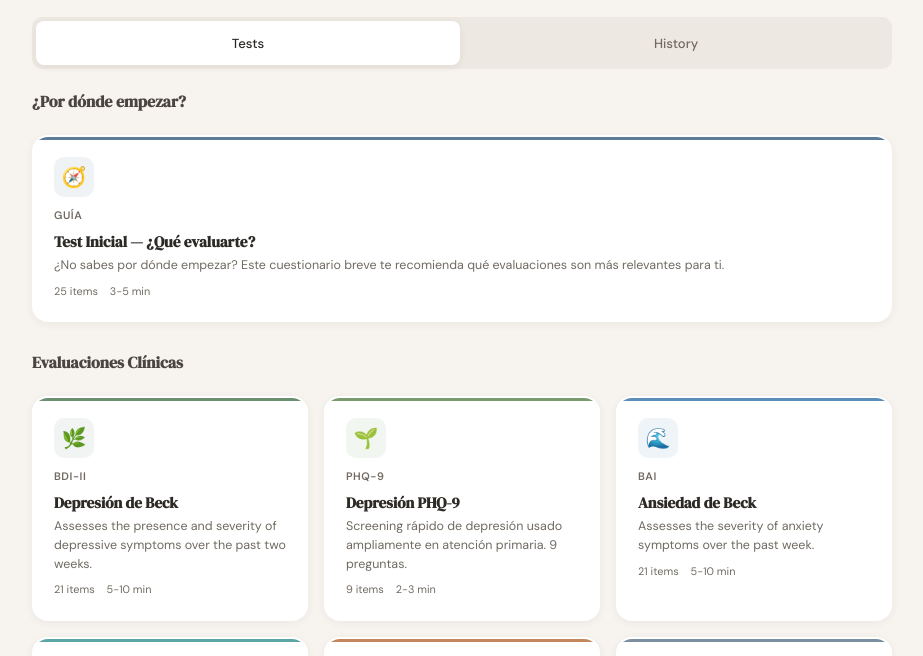
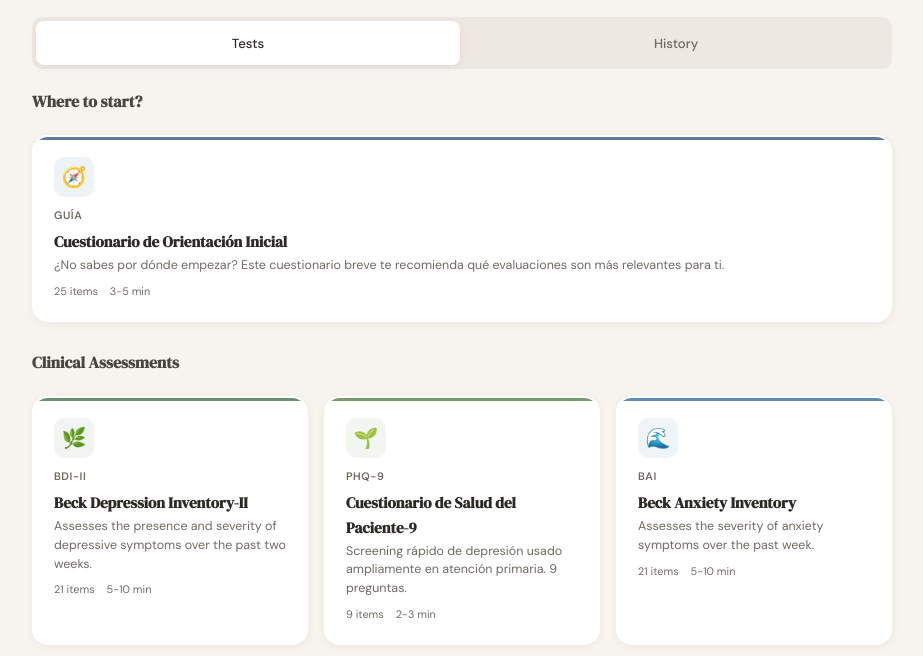
Before and after one commit to luisfernandobarrera/mental-health-assessments, a plain HTML site: page index.html in a window 1280 px wide. Shown: the part 127-783 px from the top of the page, without its empty margins (178-1101 px from the left). Drawn offline with nearby package versions, Linux system fonts and the light colour scheme.

Commit message:
Fix i18n: translate test cards, questions, results, and UI strings
- Test card titles now use fullName from i18n (falls back to Spanish)
- Category headers fully translated in all 12 languages
- Resume banner translated with placeholder support
- Fix variable shadowing bug in checkResume (t shadowed i18n function)
- Date formatting uses currentLang locale
- Result labels/descriptions overlay from i18n after getResult()

Co-Authored-By: Claude Opus 4.6 <noreply@anthropic.com>

```diff
--- a/i18n/ar.js
+++ b/i18n/ar.js
@@ -23,6 +23,12 @@ const LANG_AR = {
     disclaimerText: 'هذا الاختبار هو أداة تقييم ذاتي ولا يحل محل تشخيص أخصائي الصحة النفسية. إذا شعرت أنك بحاجة إلى مساعدة، يرجى استشارة متخصص.',
     privacyTitle: 'خصوصيتك:',
     privacyText: 'يتم تخزين نتائجك فقط في متصفحك (localStorage). لا يتم إرسال أي بيانات إلى أي خادم ولا تخرج من جهاز الكمبيوتر الخاص بك.',
+    cat_triage: 'من أين تبدأ؟',
+    cat_clinical: 'التقييمات السريرية',
+    cat_screening: 'الفحص والكشف',
+    cat_wellbeing: 'الرفاهية وتقدير الذات',
+    cat_personality: 'الشخصية',
+    cat_advanced: 'التقييم المتقدم',
     noRecords: "لا توجد سجلات محفوظة.",
     completeFirst: "أكمل اختباراً واحداً على الأقل لعرض السجل.",
     goToTests: "الذهاب إلى الاختبارات",
@@ -35,6 +41,8 @@ const LANG_AR = {
     disclaimer: "هذه الأداة للاسترشاد فقط ولا تحل محل التقييم المهني. استشر أخصائي الصحة النفسية للحصول على تشخيص دقيق.",
     resumePrompt: "لديك اختبار قيد التنفيذ",
     continueTest: "متابعة الاختبار",
+    resumeMessage: "لديك اختبار {test} قيد التقدم ({n}/{total} أسئلة)",
+    dismiss: "إغلاق",
     questionsAnswered: "أسئلة تمت الإجابة عليها",
     inProgress: "قيد التنفيذ",
     testBy: "الاختبارات",
--- a/i18n/de.js
+++ b/i18n/de.js
@@ -23,6 +23,12 @@ const LANG_DE = {
     disclaimerText: 'Dieser Test ist ein Selbstbewertungsinstrument und ersetzt nicht die Diagnose eines Fachmanns für psychische Gesundheit. Wenn Sie das Gefühl haben, Hilfe zu benötigen, wenden Sie sich bitte an einen Spezialisten.',
     privacyTitle: 'Ihre Privatsphäre:',
     privacyText: 'Ihre Ergebnisse werden ausschließlich in Ihrem Browser gespeichert (localStorage). Es werden keine Daten an einen Server gesendet oder verlassen Ihren Computer.',
+    cat_triage: 'Wo anfangen?',
+    cat_clinical: 'Klinische Bewertungen',
+    cat_screening: 'Screening und Erkennung',
+    cat_wellbeing: 'Wohlbefinden und Selbstwertgefühl',
+    cat_personality: 'Persönlichkeit',
+    cat_advanced: 'Erweiterte Bewertung',
     noRecords: "Keine gespeicherten Einträge vorhanden.",
     completeFirst: "Schließen Sie mindestens einen Test ab, um den Verlauf zu sehen.",
     goToTests: "Zu den Tests",
@@ -35,6 +41,8 @@ const LANG_DE = {
     disclaimer: "Dieses Werkzeug dient nur zur Orientierung und ersetzt keine professionelle Beurteilung. Konsultieren Sie einen Facharzt für psychische Gesundheit für eine angemessene Diagnose.",
     resumePrompt: "Sie haben einen laufenden Test",
     continueTest: "Test fortsetzen",
+    resumeMessage: "Sie haben einen {test}-Test in Bearbeitung ({n}/{total} Fragen)",
+    dismiss: "Schließen",
     questionsAnswered: "Fragen beantwortet",
     inProgress: "In Bearbeitung",
     testBy: "Tests",
--- a/i18n/en.js
+++ b/i18n/en.js
@@ -23,6 +23,12 @@ const LANG_EN = {
     disclaimerText: 'This test is a self-assessment tool and does not replace a mental health professional\'s diagnosis. If you feel you need help, please consult a specialist.',
     privacyTitle: 'Your privacy:',
     privacyText: 'Your results are stored only in your browser (localStorage). No data is sent to any server or leaves your computer.',
+    cat_triage: 'Where to start?',
+    cat_clinical: 'Clinical Assessments',
+    cat_screening: 'Screening & Detection',
+    cat_wellbeing: 'Wellbeing & Self-Esteem',
+    cat_personality: 'Personality',
+    cat_advanced: 'Advanced Assessment',
     noRecords: "No saved records.",
     completeFirst: "Complete at least one test to see the history.",
     goToTests: "Go to tests",
@@ -35,6 +41,8 @@ const LANG_EN = {
     disclaimer: "This tool is for informational purposes only and does not replace a professional evaluation. Consult a mental health specialist for a proper diagnosis.",
     resumePrompt: "You have a test in progress",
     continueTest: "Continue test",
+    resumeMessage: "You have a {test} test in progress ({n}/{total} questions)",
+    dismiss: "Close",
     questionsAnswered: "questions answered",
     inProgress: "In progress",
     testBy: "Tests",
--- a/i18n/es.js
+++ b/i18n/es.js
@@ -23,6 +23,12 @@ const LANG_ES = {
     disclaimerText: 'Este test es una herramienta de autoevaluación y no sustituye el diagnóstico de un profesional de salud mental. Si sientes que necesitas ayuda, por favor consulta a un especialista.',
     privacyTitle: 'Tu privacidad:',
     privacyText: 'Tus resultados se almacenan únicamente en tu navegador (localStorage). Ningún dato se envía a ningún servidor ni sale de tu computadora.',
+    cat_triage: '¿Por dónde empezar?',
+    cat_clinical: 'Evaluaciones Clínicas',
+    cat_screening: 'Screening y Detección',
+    cat_wellbeing: 'Bienestar y Autoestima',
+    cat_personality: 'Personalidad',
+    cat_advanced: 'Evaluación Avanzada',
     noRecords: "No hay registros guardados.",
     completeFirst: "Completa al menos un test para ver el historial.",
     goToTests: "Ir a tests",
@@ -35,6 +41,8 @@ const LANG_ES = {
     disclaimer: "Esta herramienta es solo orientativa y no sustituye una evaluación profesional. Consulta a un especialista en salud mental para un diagnóstico adecuado.",
     resumePrompt: "Tienes un test en progreso",
     continueTest: "Continuar test",
+    resumeMessage: "Tienes un test de {test} en progreso ({n}/{total} preguntas)",
+    dismiss: "Cerrar",
     questionsAnswered: "preguntas respondidas",
     inProgress: "En progreso",
     testBy: "Tests",
--- a/i18n/fr.js
+++ b/i18n/fr.js
@@ -23,6 +23,12 @@ const LANG_FR = {
     disclaimerText: 'Ce test est un outil d\'auto-évaluation et ne remplace pas le diagnostic d\'un professionnel de santé mentale. Si vous sentez que vous avez besoin d\'aide, veuillez consulter un spécialiste.',
     privacyTitle: 'Votre vie privée :',
     privacyText: 'Vos résultats sont stockés uniquement dans votre navigateur (localStorage). Aucune donnée n\'est envoyée à un serveur ni ne quitte votre ordinateur.',
+    cat_triage: 'Par où commencer ?',
+    cat_clinical: 'Évaluations Cliniques',
+    cat_screening: 'Dépistage et Détection',
+    cat_wellbeing: 'Bien-Être et Estime de Soi',
+    cat_personality: 'Personnalité',
+    cat_advanced: 'Évaluation Avancée',
     noRecords: "Aucun enregistrement sauvegardé.",
     completeFirst: "Complétez au moins un test pour voir l'historique.",
     goToTests: "Aller aux tests",
@@ -35,6 +41,8 @@ const LANG_FR = {
     disclaimer: "Cet outil est uniquement indicatif et ne remplace pas une évaluation professionnelle. Consultez un spécialiste en santé mentale pour un diagnostic approprié.",
     resumePrompt: "Vous avez un test en cours",
     continueTest: "Continuer le test",
+    resumeMessage: "Vous avez un test {test} en cours ({n}/{total} questions)",
+    dismiss: "Fermer",
     questionsAnswered: "questions répondues",
     inProgress: "En cours",
     testBy: "Tests",
--- a/i18n/hi.js
+++ b/i18n/hi.js
@@ -23,6 +23,12 @@ const LANG_HI = {
     disclaimerText: 'यह परीक्षण एक स्व-मूल्यांकन उपकरण है और मानसिक स्वास्थ्य पेशेवर के निदान का विकल्प नहीं है। यदि आपको लगता है कि आपको सहायता की आवश्यकता है, तो कृपया किसी विशेषज्ञ से परामर्श करें।',
     privacyTitle: 'आपकी गोपनीयता:',
     privacyText: 'आपके परिणाम केवल आपके ब्राउज़र (localStorage) में संग्रहीत होते हैं। कोई भी डेटा किसी सर्वर पर नहीं भेजा जाता और न ही आपके कंप्यूटर से बाहर जाता है।',
+    cat_triage: 'कहाँ से शुरू करें?',
+    cat_clinical: 'नैदानिक मूल्यांकन',
+    cat_screening: 'स्क्रीनिंग और पहचान',
+    cat_wellbeing: 'कल्याण और आत्मसम्मान',
+    cat_personality: 'व्यक्तित्व',
+    cat_advanced: 'उन्नत मूल्यांकन',
     noRecords: "कोई सहेजे गए रिकॉर्ड नहीं हैं।",
     completeFirst: "इतिहास देखने के लिए कम से कम एक परीक्षण पूरा करें।",
     goToTests: "परीक्षणों पर जाएँ",
@@ -35,6 +41,8 @@ const LANG_HI = {
     disclaimer: "यह उपकरण केवल मार्गदर्शन के लिए है और पेशेवर मूल्यांकन का विकल्प नहीं है। उचित निदान के लिए मानसिक स्वास्थ्य विशेषज्ञ से परामर्श लें।",
     resumePrompt: "आपका एक परीक्षण जारी है",
     continueTest: "परीक्षण जारी रखें",
+    resumeMessage: "आपका {test} परीक्षण प्रगति में है ({n}/{total} प्रश्न)",
+    dismiss: "बंद करें",
     questionsAnswered: "प्रश्नों के उत्तर दिए",
     inProgress: "जारी है",
     testBy: "परीक्षण",
--- a/i18n/it.js
+++ b/i18n/it.js
@@ -23,6 +23,12 @@ const LANG_IT = {
     disclaimerText: 'Questo test è uno strumento di autovalutazione e non sostituisce la diagnosi di un professionista della salute mentale. Se senti di aver bisogno di aiuto, consulta uno specialista.',
     privacyTitle: 'La tua privacy:',
     privacyText: 'I tuoi risultati sono memorizzati esclusivamente nel tuo browser (localStorage). Nessun dato viene inviato a server né esce dal tuo computer.',
+    cat_triage: 'Da dove iniziare?',
+    cat_clinical: 'Valutazioni Cliniche',
+    cat_screening: 'Screening e Rilevamento',
+    cat_wellbeing: 'Benessere e Autostima',
+    cat_personality: 'Personalità',
+    cat_advanced: 'Valutazione Avanzata',
     noRecords: "Nessun registro salvato.",
     completeFirst: "Completa almeno un test per vedere lo storico.",
     goToTests: "Vai ai test",
@@ -35,6 +41,8 @@ const LANG_IT = {
     disclaimer: "Questo strumento è solo indicativo e non sostituisce una valutazione professionale. Consulta uno specialista della salute mentale per una diagnosi adeguata.",
     resumePrompt: "Hai un test in corso",
     continueTest: "Continua il test",
+    resumeMessage: "Hai un test {test} in corso ({n}/{total} domande)",
+    dismiss: "Chiudi",
     questionsAnswered: "domande risposte",
     inProgress: "In corso",
     testBy: "Test",
--- a/i18n/ja.js
+++ b/i18n/ja.js
@@ -23,6 +23,12 @@ const LANG_JA = {
     disclaimerText: 'このテストは自己評価ツールであり、メンタルヘルス専門家の診断に代わるものではありません。助けが必要だと感じた場合は、専門家にご相談ください。',
     privacyTitle: 'プライバシーについて：',
     privacyText: '結果はブラウザ内（localStorage）にのみ保存されます。データがサーバーに送信されたり、コンピュータの外に出ることはありません。',
+    cat_triage: 'どこから始める？',
+    cat_clinical: '臨床評価',
+    cat_screening: 'スクリーニングと検出',
+    cat_wellbeing: 'ウェルビーイングと自尊心',
+    cat_personality: 'パーソナリティ',
+    cat_advanced: '高度な評価',
     noRecords: "保存された記録はありません。",
     completeFirst: "履歴を表示するには、少なくとも1つのテストを完了してください。",
     goToTests: "テストへ",
@@ -35,6 +41,8 @@ const LANG_JA = {
     disclaimer: "このツールは参考目的であり、専門家による評価に代わるものではありません。正確な診断には、メンタルヘルスの専門家にご相談ください。",
     resumePrompt: "進行中のテストがあります",
     continueTest: "テストを続ける",
+    resumeMessage: "{test}テストが進行中です（{n}/{total}問）",
+    dismiss: "閉じる",
     questionsAnswered: "問回答済み",
     inProgress: "進行中",
     testBy: "テスト",
--- a/i18n/ko.js
+++ b/i18n/ko.js
@@ -23,6 +23,12 @@ const LANG_KO = {
     disclaimerText: '이 검사는 자기 평가 도구이며 정신건강 전문가의 진단을 대체하지 않습니다. 도움이 필요하다고 느끼시면 전문가와 상담하세요.',
     privacyTitle: '개인정보 보호:',
     privacyText: '검사 결과는 브라우저(localStorage)에만 저장됩니다. 어떤 데이터도 서버로 전송되거나 컴퓨터 밖으로 나가지 않습니다.',
+    cat_triage: '어디서 시작할까요?',
+    cat_clinical: '임상 평가',
+    cat_screening: '선별 및 감지',
+    cat_wellbeing: '웰빙 및 자존감',
+    cat_personality: '성격',
+    cat_advanced: '고급 평가',
     noRecords: "저장된 기록이 없습니다.",
     completeFirst: "기록을 보려면 최소 하나의 검사를 완료하세요.",
     goToTests: "검사로 이동",
@@ -35,6 +41,8 @@ const LANG_KO = {
     disclaimer: "이 도구는 참고용이며 전문적인 평가를 대체하지 않습니다. 적절한 진단을 위해 정신건강 전문가와 상담하세요.",
     resumePrompt: "진행 중인 검사가 있습니다",
     continueTest: "검사 계속하기",
+    resumeMessage: "{test} 검사가 진행 중입니다 ({n}/{total}개 질문)",
+    dismiss: "닫기",
     questionsAnswered: "문항 응답 완료",
     inProgress: "진행 중",
     testBy: "검사",
--- a/i18n/pt.js
+++ b/i18n/pt.js
@@ -23,6 +23,12 @@ const LANG_PT = {
     disclaimerText: 'Este teste é uma ferramenta de autoavaliação e não substitui o diagnóstico de um profissional de saúde mental. Se sente que precisa de ajuda, consulte um especialista.',
     privacyTitle: 'Sua privacidade:',
     privacyText: 'Seus resultados são armazenados apenas no seu navegador (localStorage). Nenhum dado é enviado a qualquer servidor nem sai do seu computador.',
+    cat_triage: 'Por onde começar?',
+    cat_clinical: 'Avaliações Clínicas',
+    cat_screening: 'Triagem e Detecção',
+    cat_wellbeing: 'Bem-Estar e Autoestima',
+    cat_personality: 'Personalidade',
+    cat_advanced: 'Avaliação Avançada',
     noRecords: "Nenhum registro salvo.",
     completeFirst: "Complete pelo menos um teste para ver o histórico.",
     goToTests: "Ir para testes",
@@ -35,6 +41,8 @@ const LANG_PT = {
     disclaimer: "Esta ferramenta é apenas orientativa e não substitui uma avaliação profissional. Consulte um especialista em saúde mental para um diagnóstico adequado.",
     resumePrompt: "Você tem um teste em andamento",
     continueTest: "Continuar teste",
+    resumeMessage: "Você tem um teste de {test} em andamento ({n}/{total} perguntas)",
+    dismiss: "Fechar",
     questionsAnswered: "perguntas respondidas",
     inProgress: "Em andamento",
     testBy: "Testes",
--- a/i18n/ru.js
+++ b/i18n/ru.js
@@ -23,6 +23,12 @@ const LANG_RU = {
     disclaimerText: 'Этот тест является инструментом самооценки и не заменяет диагностику специалиста по психическому здоровью. Если вы чувствуете, что вам нужна помощь, обратитесь к специалисту.',
     privacyTitle: 'Ваша конфиденциальность:',
     privacyText: 'Ваши результаты хранятся только в вашем браузере (localStorage). Никакие данные не отправляются на сервер и не покидают ваш компьютер.',
+    cat_triage: 'С чего начать?',
+    cat_clinical: 'Клинические оценки',
+    cat_screening: 'Скрининг и выявление',
+    cat_wellbeing: 'Благополучие и самооценка',
+    cat_personality: 'Личность',
+    cat_advanced: 'Расширенная оценка',
     noRecords: "Сохранённых записей нет.",
     completeFirst: "Пройдите хотя бы один тест, чтобы увидеть историю.",
     goToTests: "Перейти к тестам",
@@ -35,6 +41,8 @@ const LANG_RU = {
     disclaimer: "Этот инструмент носит исключительно ориентировочный характер и не заменяет профессиональную оценку. Обратитесь к специалисту в области психического здоровья для постановки правильного диагноза.",
     resumePrompt: "У вас есть незавершённый тест",
     continueTest: "Продолжить тест",
+    resumeMessage: "У вас есть тест {test} в процессе ({n}/{total} вопросов)",
+    dismiss: "Закрыть",
     questionsAnswered: "вопросов отвечено",
     inProgress: "В процессе",
     testBy: "Тесты",
--- a/i18n/zh.js
+++ b/i18n/zh.js
@@ -23,6 +23,12 @@ const LANG_ZH = {
     disclaimerText: '本测试是一种自我评估工具，不能替代心理健康专业人员的诊断。如果您觉得需要帮助，请咨询专业人士。',
     privacyTitle: '您的隐私：',
     privacyText: '您的结果仅存储在您的浏览器中（localStorage）。不会将任何数据发送到任何服务器，也不会离开您的计算机。',
+    cat_triage: '从哪里开始？',
+    cat_clinical: '临床评估',
+    cat_screening: '筛查与检测',
+    cat_wellbeing: '幸福感与自尊',
+    cat_personality: '人格',
+    cat_advanced: '高级评估',
     noRecords: "没有已保存的记录。",
     completeFirst: "请至少完成一项测试以查看历史记录。",
     goToTests: "前往测试",
@@ -35,6 +41,8 @@ const LANG_ZH = {
     disclaimer: "本工具仅供参考，不能替代专业评估。如需准确诊断，请咨询心理健康专业人士。",
     resumePrompt: "您有一项进行中的测试",
     continueTest: "继续测试",
+    resumeMessage: "您有一个{test}测试正在进行中（{n}/{total}个问题）",
+    dismiss: "关闭",
     questionsAnswered: "题已回答",
     inProgress: "进行中",
     testBy: "测试",
--- a/index.html
+++ b/index.html
@@ -1092,11 +1092,10 @@ function renderHome() {
         <h2 style="font-family:var(--font-display);font-size:1rem;color:var(--text-secondary);margin-bottom:0.25rem">${catLabel}</h2>
       </div>
       ${tests.map(te => {
-        const name = te.name;
+        const name = tt(te.id, 'fullName') || te.name;
         const desc = tt(te.id, 'desc') || te.desc;
-        const fullName = tt(te.id, 'fullName') || te.fullName;
         return `
-        <div class="test-card" onclick="openTest('${te.id}')" onkeydown="event.key==='Enter'&&openTest('${te.id}')" tabindex="0" role="button" aria-label="${fullName}" style="--card-accent:${te.color}${te.id==='triage'?';grid-column:1/-1':''}">
+        <div class="test-card" onclick="openTest('${te.id}')" onkeydown="event.key==='Enter'&&openTest('${te.id}')" tabindex="0" role="button" aria-label="${name}" style="--card-accent:${te.color}${te.id==='triage'?';grid-column:1/-1':''}">
           <div class="card-accent" style="background:${te.color}"></div>
           <div class="test-card-icon" style="background:${te.color}18" aria-hidden="true">${te.icon}</div>
           <div class="card-abbr">${te.abbr}</div>
@@ -1179,15 +1178,16 @@ function checkResume() {
   if (!TESTS[data.testId] || data.answers.every(a => a === null)) {
     clearProgress(); return;
   }
-  const t = TESTS[data.testId];
+  const resumeTest_ = TESTS[data.testId];
   const grid = document.getElementById('test-grid');
   const banner = document.createElement('div');
   banner.className = 'resume-banner';
   banner.id = 'resume-banner';
+  const answered = data.answers.filter(a=>a!==null).length;
   banner.innerHTML = `
-    <p>Tienes un test de <strong>${t.abbr}</strong> en progreso (${data.answers.filter(a=>a!==null).length}/${t.questions.length} preguntas)</p>
-    <button class="btn btn-primary" onclick="resumeTest()">Continuar</button>
-    <button class="btn btn-ghost" onclick="dismissResume()">✕</button>
+    <p>${t('ui.resumeMessage').replace('{test}', resumeTest_.abbr).replace('{n}', answered).replace('{total}', resumeTest_.questions.length)}</p>
+    <button class="btn btn-primary" onclick="resumeTest()">${t('ui.continueTest')}</button>
+    <button class="btn btn-ghost" onclick="dismissResume()" aria-label="${t('ui.dismiss')}">✕</button>
   `;
   grid.parentNode.insertBefore(banner, grid);
 }
```
